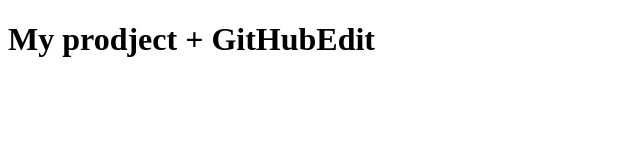
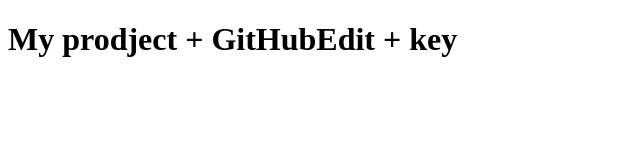
Before and after one commit to urlo0k/my-project-01-inception, a plain HTML site: page index.html in a window 1280 px wide. Shown: the whole page, without its empty margins (0-640 px from the left). Drawn offline with Linux system fonts and the light colour scheme.

Commit message:
title was changed with key

```diff
--- a/index.html
+++ b/index.html
@@ -7,6 +7,6 @@
     <title>My prodject</title>
 </head>
 <body>
-    <h1>My prodject + GitHubEdit</h1>
+    <h1>My prodject + GitHubEdit + key</h1>
 </body>
 </html>
```
